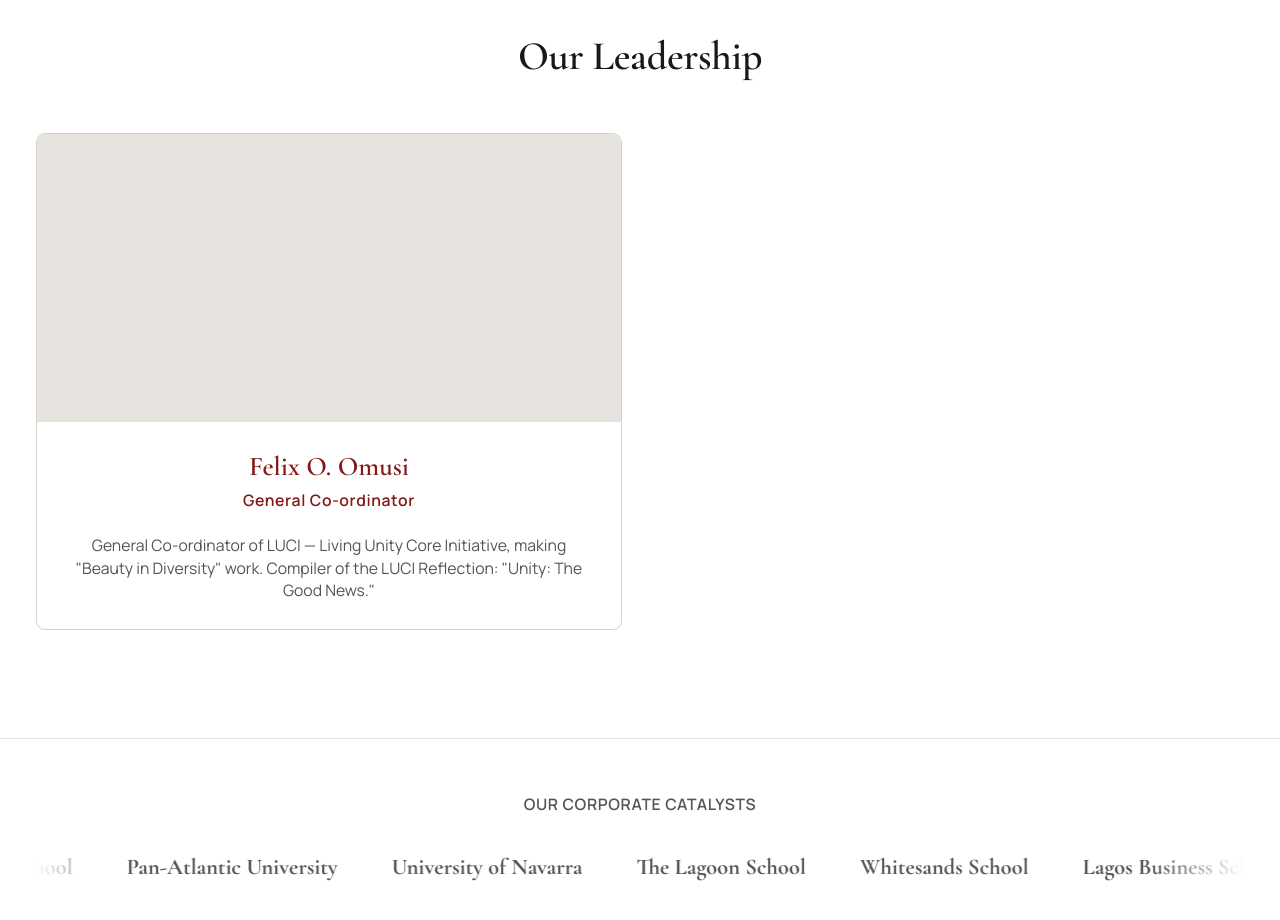
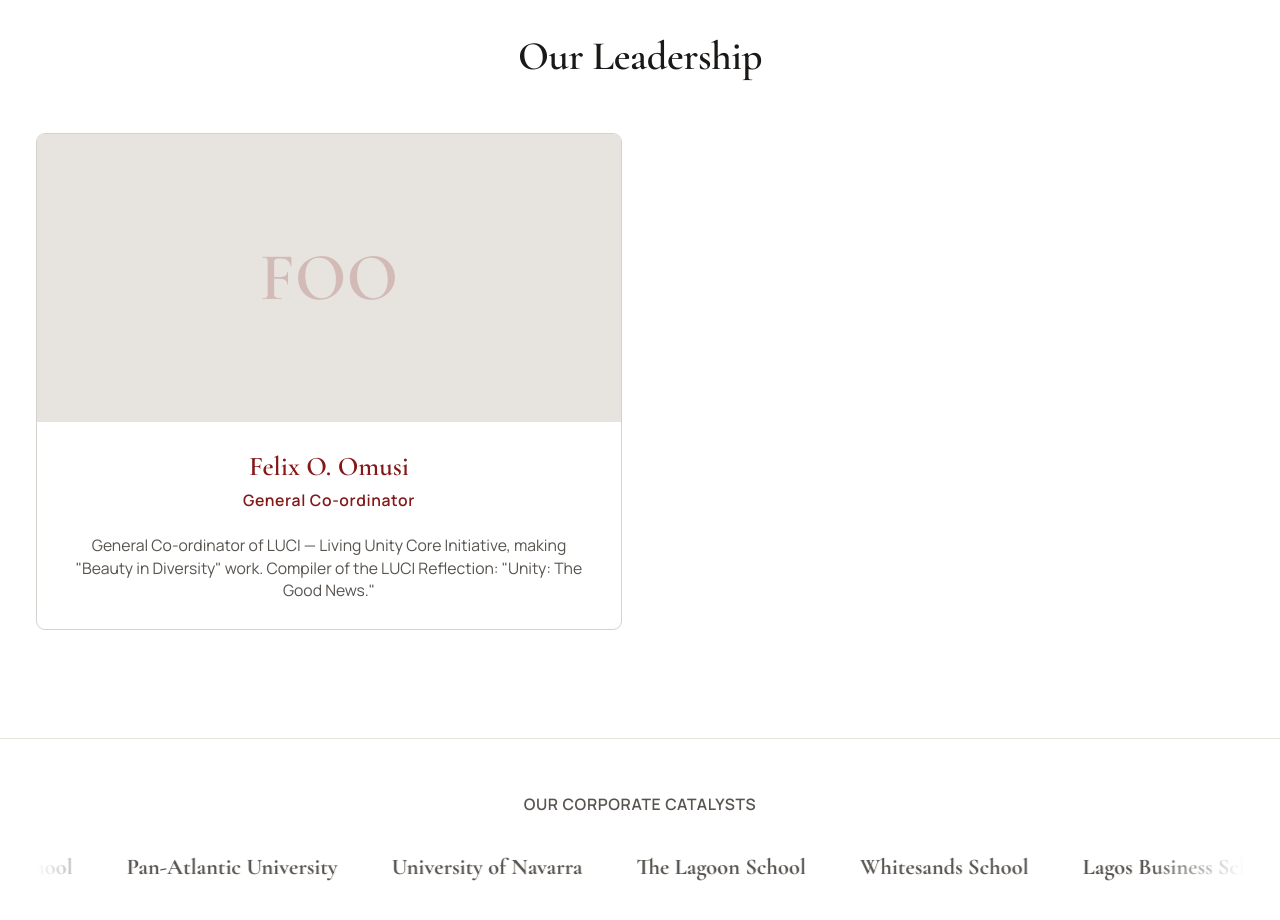
Before and after one commit to Dev-Taofeek/LUCI, a Next.js app: page /about in a window 1280 px wide. Shown: the part 1860-2780 px from the top of the page. Built offline with nearby package versions, Linux system fonts and the light colour scheme.

Commit message:
Show initials placeholder in team card when no photo is provided

```diff
--- a/src/components/sections/TeamMemberCard.jsx
+++ b/src/components/sections/TeamMemberCard.jsx
@@ -3,8 +3,8 @@ import Image from "next/image";
 export default function TeamMemberCard({ image, name, role, bio }) {
   return (
     <div className="bg-white border border-border-mid rounded-card overflow-hidden flex flex-col h-full">
-      <div className="relative h-48 sm:h-56 md:h-64 w-full bg-border-light">
-        {image && (
+      <div className="relative h-48 sm:h-56 md:h-64 w-full bg-border-light flex items-center justify-center">
+        {image ? (
           <Image
             src={image}
             alt={name}
@@ -12,6 +12,10 @@ export default function TeamMemberCard({ image, name, role, bio }) {
             sizes="(max-width: 640px) 100vw, (max-width: 1024px) 50vw, 33vw"
             className="object-cover"
           />
+        ) : (
+          <span className="font-display text-5xl sm:text-6xl font-semibold text-maroon-deep/20 select-none">
+            {name.split(" ").map((n) => n[0]).join("")}
+          </span>
         )}
       </div>
 
```
